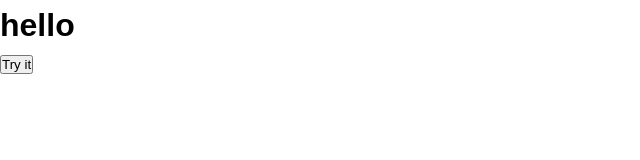
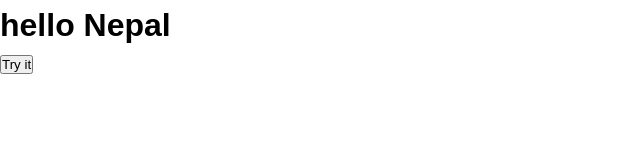
Before and after one commit to SauravPaudel/IT-Class, a plain HTML site: page demo.html in a window 1280 px wide. Shown: the whole page, without its empty margins (0-640 px from the left). Drawn offline with Linux system fonts and the light colour scheme.

Commit message:
hello Nepal

```diff
--- a/demo.html
+++ b/demo.html
@@ -8,7 +8,7 @@
 
 </head>
 <body>
- <h1 id="demo">hello</h1>
+ <h1 id="demo">hello Nepal</h1>
  <button type="button" onclick="myFunction()">Try it</button>
 
     <script src="demo.js"></script>
```
